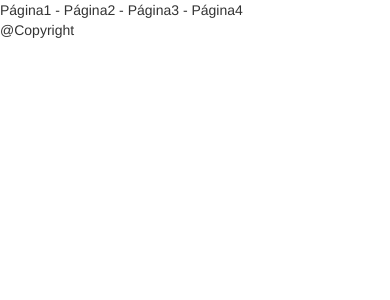
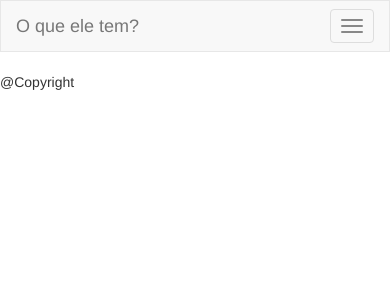
Before and after one commit to Erindor/O-que-ele-tem-, a PHP site: page / in a window 390 px wide. Shown: the top 300 px of the page. Run offline with PHP 8.4, Linux system fonts and the light colour scheme; some libraries are stand-ins or nearby versions.

Commit message:
Menu responsivo

```diff
--- a/www/template/menu.php
+++ b/www/template/menu.php
@@ -1,5 +1,23 @@
+<!--menu principal-->
+<nav class="navbar navbar-default">
+   <div class="container-fluid">
 
- <div class='col-12 teste'>
-     Página1 - Página2 - Página3 - Página4
+      <div class="navbar-header">
+         <button type="button" class="navbar-toggle" data-toggle="collapse" data-target="#menuSmart">
+            <span class="icon-bar"></span>
+            <span class="icon-bar"></span>
+            <span class="icon-bar"></span>
+         </button>
+         <a class="navbar-brand" href="index.php"> O que ele tem? </a>
+      </div>
 
-</div>
+      <div class="collapse navbar-collapse" id="menuSmart">
+         <ul class="nav navbar-nav navbar-right">
+            <li> <a href="index.php"> <span class="glyphicon glyphicon-home">    </span>  Início            </a> </li>
+            <li> <a href="#"> <span class="glyphicon glyphicon-user">            </span>  Sobre nós         </a> </li>
+            <li> <a href="#"> <span class="glyphicon glyphicon-question-sign">   </span>  FAQ               </a> </li>
+         </ul>
+      </div>
+
+   </div>
+</nav>
```
